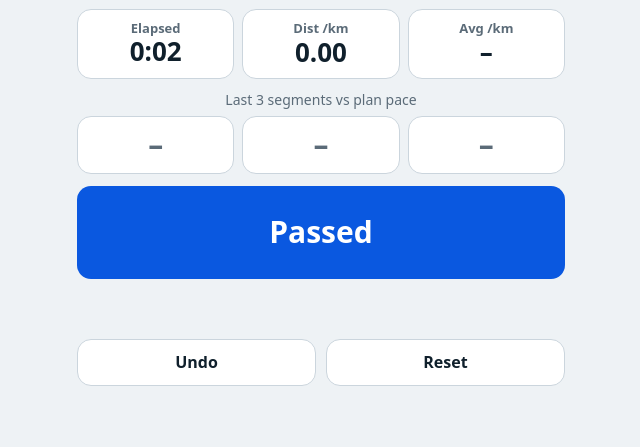
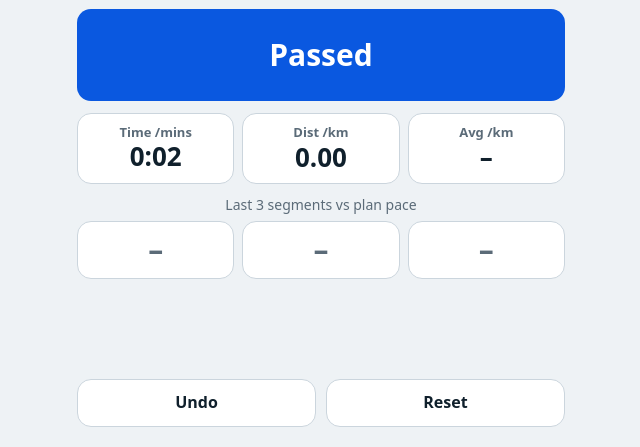
Before and after one commit to psymonty/runpacer, a plain HTML site: page Pacer_clock.html in a window 1280 px wide. Both pictures are taken after a click on the button "Start clock". Shown: the part 453-900 px from the top of the page, without its empty margins (319-959 px from the left). Before the commit the page ends 859 px from the top, so only its background shows below. Drawn offline with Linux system fonts and the light colour scheme.

Commit message:
Add files via upload

```diff
--- a/Pacer_clock.html
+++ b/Pacer_clock.html
@@ -45,7 +45,7 @@ button:focus-visible,select:focus-visible,input:focus-visible{outline:3px solid
 .grid3 .k{font-size:13px;color:var(--mute);font-weight:600}
 .grid3 .v{font-size:26px;font-weight:800;line-height:1.2;white-space:nowrap}
 .ok{color:var(--ok)}.late{color:var(--late)}
-#pass{font-size:30px;padding:26px 14px;margin-top:auto}
+#pass{font-size:30px;padding:26px 14px;touch-action:none;-webkit-user-select:none;user-select:none;-webkit-tap-highlight-color:transparent}
 .grid3 .dv{font-size:min(7.5vw,30px);font-weight:900;line-height:1.2;color:var(--mute)}
 .dv small{display:block;font-size:14px;font-weight:700;line-height:1.1;margin-top:2px}
 .dv.c-ok{color:var(--ok)}.dv.c-ease{color:var(--late)}.dv.c-fast{color:var(--red)}
@@ -57,8 +57,8 @@ button:focus-visible,select:focus-visible,input:focus-visible{outline:3px solid
 .fin .r1 span:last-child{white-space:nowrap}
 .fin .r2{font-size:14px;color:var(--mute);margin-top:2px}
 .fin .r2 b{font-weight:800}
-.btns{display:flex;gap:10px;margin-top:48px}
-#run{min-height:calc(100vh - 34px);min-height:calc(100dvh - 34px)}
+.btns{display:flex;gap:10px;margin-top:auto;padding-top:24px}
+#run{min-height:calc(100vh + 66px);min-height:calc(100dvh + 66px)}
 [hidden]{display:none!important}
 </style>
 </head>
@@ -88,15 +88,15 @@ button:focus-visible,select:focus-visible,input:focus-visible{outline:3px solid
 <div id="pc"></div>
 <div id="dist"></div>
 </div>
+<button id="pass">Passed</button>
 <div class="grid3">
-<div class="card"><div class="k">Elapsed</div><div class="v" id="el">0:00</div></div>
+<div class="card"><div class="k">Time /mins</div><div class="v" id="el">0:00</div></div>
 <div class="card"><div class="k" id="k2">Dist /km</div><div class="v" id="d2">0.00 km</div></div>
 <div class="card"><div class="k" id="k3">Avg /km</div><div class="v" id="p3">–</div></div>
 </div>
 <div class="sub" id="lgl">Last 3 segments vs plan pace</div>
 <div class="grid3" id="log"></div>
 <ul class="fin" id="fin" hidden></ul>
-<button id="pass">Passed</button>
 <div class="btns"><button class="sec" id="undo">Undo</button><button class="sec" id="reset">Reset</button></div>
 </section>
 </main>
@@ -188,7 +188,7 @@ var h2="";
 for(var k=0;k<3;k++){var j=n-k;
 if(j<1){h2+='<div class="card"><div class="dv">–</div></div>';continue}
 var q=seg(j);
-h2+='<div class="card"><div class="dv c-'+q.c+'">'+q.u+'<small>'+(q.c=="ease"?"too fast":q.c=="fast"?"too slow":"on pace")+'</small></div></div>'}
+h2+='<div class="card"><div class="dv c-'+q.c+'">'+q.u+'<small>'+(q.c=="ease"?"fast":q.c=="fast"?"slow":"on pace")+'</small></div></div>'}
 gl.innerHTML=h2;
 }
 tick();
@@ -209,12 +209,17 @@ if(!S.done){var d=tg(S.p.length+1)-e,t=d>=0?f(d,1):"+"+f(-d,1);$("cd").textConte
 $("course").addEventListener("change",function(){S.c=this.value;save();preview()});
 function num(){S.m=Math.min(60,Math.max(10,parseInt($("min").value,10)||30));S.s=Math.min(59,Math.max(0,parseInt($("sec").value,10)||0));save();preview()}
 $("go").addEventListener("click",function(){num();S.t0=Date.now();S.p=[];S.done=false;S.fin=0;save();lock();view()});
-$("pass").addEventListener("click",function(){
+var lastPass=0;
+function passNow(){
 if(S.done)return;
-var e=Date.now()-S.t0;S.p.push(e);
+var now=Date.now();if(now-lastPass<500)return;lastPass=now;
+var e=now-S.t0;S.p.push(e);
 if(S.p.length>=P().length-1){S.done=true;S.fin=e;if(wl){try{wl.release()}catch(x){}}}
 save();view();
-});
+}
+/* Act on touch-down (the button also has touch-action:none), so a tap with a little finger movement is never read as a scroll. The click handler is only for keyboard activation (detail 0). */
+$("pass").addEventListener("pointerdown",function(ev){ev.preventDefault();passNow()});
+$("pass").addEventListener("click",function(ev){if(ev.detail===0)passNow()});
 $("undo").addEventListener("click",function(){
 if(!S.p.length)return;
 S.p.pop();if(S.done){S.done=false;S.fin=0;lock()}save();view();
```
